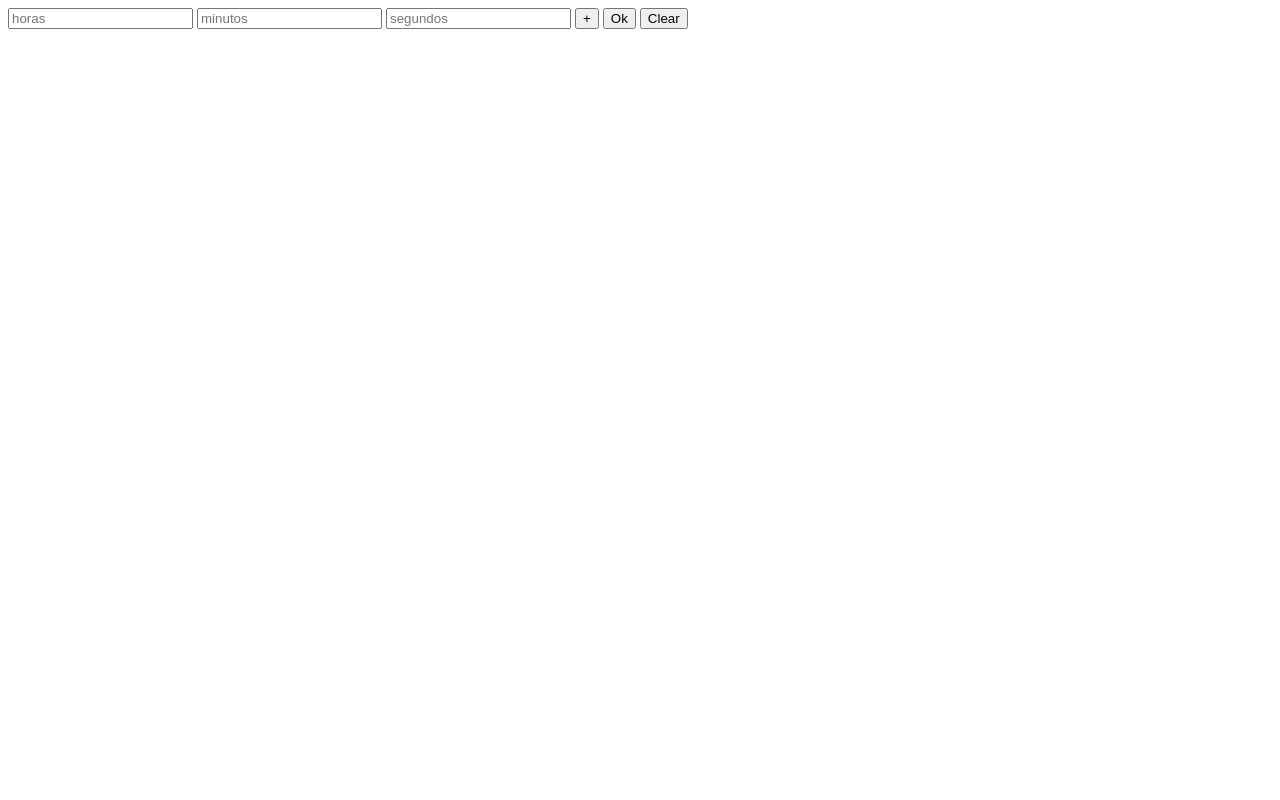
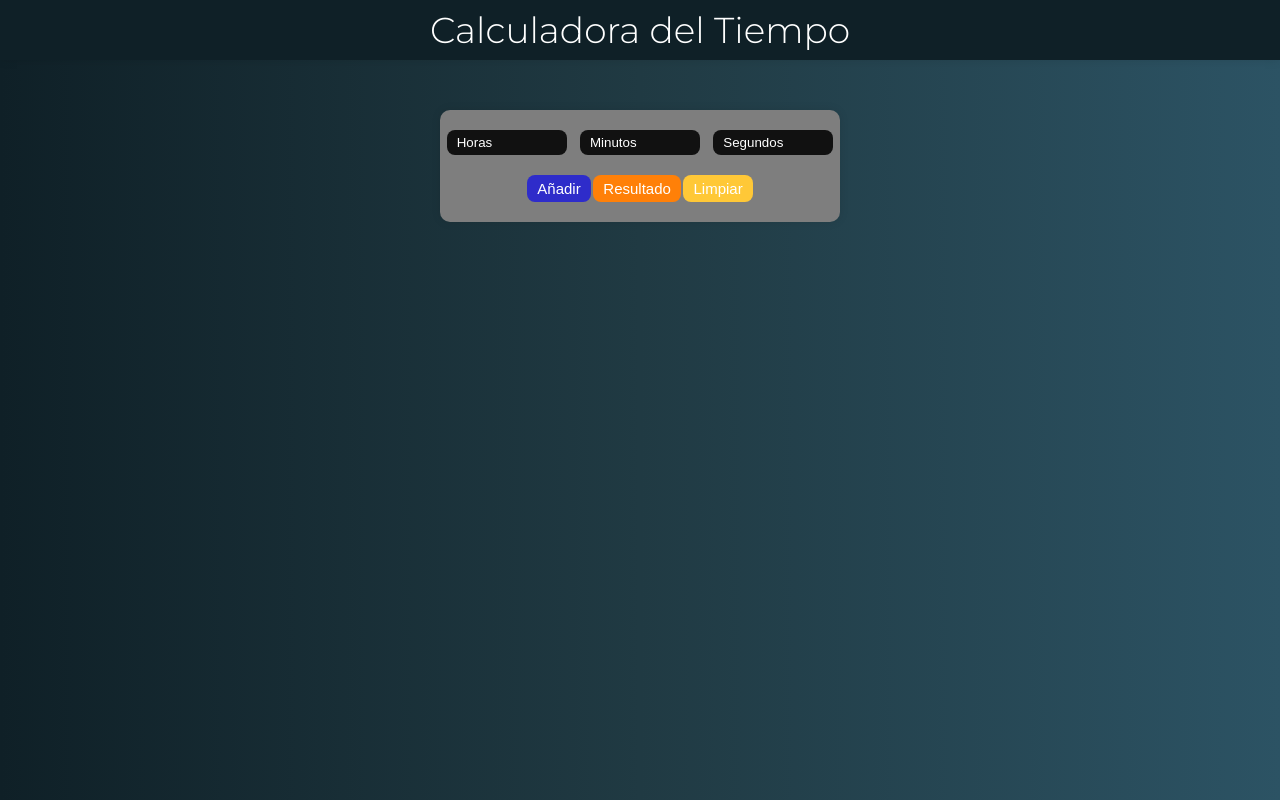
Before and after one commit to DavidAlternative/SumarTiempo, a website: page home/index.html in a window 1280 px wide. Drawn offline with Linux system fonts and the light colour scheme.

Commit message:
Added styles and some new features

```diff
--- a/home/index.html
+++ b/home/index.html
@@ -5,21 +5,35 @@
   <meta http-equiv="X-UA-Compatible" content="IE=edge">
   <meta name="viewport" content="width=device-width, initial-scale=1.0">
   <link rel="stylesheet" href="../styles/index.css">
+  <link rel="preconnect" href="https://fonts.googleapis.com">
+  <link rel="preconnect" href="https://fonts.gstatic.com" crossorigin>
+  <link href="https://fonts.googleapis.com/css2?family=Montserrat:wght@100;300;400;700&display=swap" rel="stylesheet">
 
   <title>Calculadora del Tiempo</title>
 </head>
 <body>
-  <form id="form">
-    <input type="number" id="horas" placeholder="horas">
-    <input type="number" id="minutos" placeholder="minutos">
-    <input type="number" id="segundos" placeholder="segundos">
-    <input type="button" value="+" id="add">
-    <input type="button" value="Ok" id="ok">
-    <input type="button" value="Clear" id="clear">
-  </form>
-  <ul id="tiempo">
+  <header>
+    <h1>Calculadora del Tiempo</h1>
+  </header>
+  <main>
+    <form id="form">
+      <div class="input-container">
+        <input type="number" id="horas" placeholder="Horas" class="input">
+        <input type="number" id="minutos" placeholder="Minutos" class="input">
+        <input type="number" id="segundos" placeholder="Segundos" class="input">
+      </div>
+      <div class="button-container">
+        <input type="button" value="Añadir" id="add" class="input-btn">
+        <input type="button" value="Resultado" id="ok" class="input-btn">
+        <input type="button" value="Limpiar" id="clear" class="input-btn">
+      </div>
+    </form>
+    <ul id="tiempo">
 
-  </ul>
+    </ul>
+  </main>
+
+
 </body>
 <script src="../dist/bundle.js"></script>
 </html>
--- a/src/calculadora.ts
+++ b/src/calculadora.ts
@@ -1,4 +1,3 @@
-import { hr } from "date-fns/locale";
 import { resultadosSuma, sumarTiempo, clear } from "./sumarTiempo";
 
 let horasSuma: number[]= [];
@@ -13,8 +12,31 @@ function addTime(horas: number,minutos: number,segundos:number)
 }
 
 let listaTiempo: any = document.getElementById("tiempo");
+let submitButton = document.getElementById("add") as HTMLButtonElement;
+let segundos = document.getElementById("segundos") as HTMLInputElement;
+let horas = document.getElementById("horas") as HTMLInputElement;
+let minutos = document.getElementById("minutos") as HTMLInputElement;
 
-let submitButton = document.getElementById("add") as HTMLButtonElement;
+horas.addEventListener("keypress", (e) => {
+  if (e.key === "Enter") {
+    minutos.focus();
+  }
+})
+
+minutos.addEventListener("keypress", (e) => {
+  if (e.key === "Enter") {
+    segundos.focus();
+  }
+})
+
+segundos.addEventListener("keypress", (e) => {
+  if (e.key === "Enter") {
+    submitButton.click();
+    horas.focus();
+  }
+})
+
+
 submitButton.addEventListener("click", () => {
     let horas = document.getElementById("horas") as HTMLInputElement;
     let minutos = document.getElementById("minutos") as HTMLInputElement;
@@ -40,6 +62,9 @@ submitButton.addEventListener("click", () => {
 
 const ok = document.getElementById("ok") as HTMLButtonElement;
 ok.addEventListener("click", () => {
+    while (listaTiempo.firstChild != null) {
+      listaTiempo.removeChild(listaTiempo.firstChild);
+    }
     sumarTiempo(horasSuma,minutosSuma,segundosSuma);
     let resultado = `Resultado: Horas: ${resultadosSuma[1].horas} Minutos: ${resultadosSuma[1].minutos} Segundos: ${resultadosSuma[1].segundos}`;
     listaTiempo.appendChild(document.createElement("li")).innerHTML = resultado;
@@ -47,6 +72,7 @@ ok.addEventListener("click", () => {
     minutosSuma = [];
     segundosSuma = [];
     clear();
+
 })
 
 const clearBtn = document.getElementById("clear") as HTMLButtonElement;
@@ -61,10 +87,9 @@ clearBtn.addEventListener("click", () => {
     minutos.value = "";
     segundos.value = "";
     clear();
+    while (listaTiempo.firstChild != null) {
+      listaTiempo.removeChild(listaTiempo.firstChild);
+    }
 })
 
 sumarTiempo(horasSuma, minutosSuma, segundosSuma);
-
-for (const resultado of resultadosSuma) {
-  console.log(resultado);
-};
--- a/styles/index.css
+++ b/styles/index.css
@@ -0,0 +1,125 @@
+* {
+  box-sizing: border-box;
+  margin: 0;
+  padding: 0;
+}
+
+html {
+  font-size: 62.5%;
+  font-family: 'Montserrat', sans-serif;
+}
+
+body {
+  height: 100vh;
+  display: flex;
+  flex-direction: column;
+  align-items: center;
+  background: linear-gradient(to right, #0f2027, #203a43, #2c5364);
+}
+
+#form {
+  width: 400px;
+  display: flex;
+  align-items: center;
+  justify-content: center;
+  flex-direction: column;
+  background: rgb(126, 126, 126);
+  border-radius: 10px;
+  box-shadow: 0px 0px 10px rgba(0, 0, 0, 0.1);
+  margin-top: 50px;
+}
+
+.input-container {
+  display: flex;
+  flex-direction: row;
+  align-items: center;
+  justify-content: center;
+  margin: 20px 0px 0px 0px;
+  width: 100%;
+}
+
+.input-btn {
+  border: none;
+  background: none;
+  font-size: 1.5rem;
+  font-weight: 100;
+  color: #fff;
+  outline: none;
+  border-radius: 8px;
+  padding: 0.5rem 1rem;
+  margin: 20px 0;
+}
+
+#add {
+  background-color: #2e2cca;
+}
+
+#ok {
+  background-color: #ff8008;
+}
+
+#clear {
+  background-color: #ffc837;
+}
+
+.input {
+  border: none;
+  background: #111111;
+  padding: 0.5rem 1rem;
+  border-radius: 8px;
+  color: #fff;
+  text-align: right;
+  width: 30%;
+  margin: 0 auto;
+}
+
+.input::placeholder {
+  color: #fff;
+  text-align: left;
+}
+
+.input::-webkit-outer-spin-button,
+.input::-webkit-inner-spin-button {
+  -webkit-appearance: none;
+  margin: 0;
+}
+
+.input:focus {
+  outline:none;
+}
+
+#tiempo {
+  list-style: none;
+}
+
+#tiempo li {
+  display: flex;
+  flex-direction: row;
+  align-items: center;
+  justify-content: space-between;
+  margin: 10px 0;
+  padding: 10px;
+  background: #494949;
+  border-radius: 10px;
+  box-shadow: 0px 0px 10px rgba(0, 0, 0, 0.1);
+  color: #fff;
+  font-size: 1.5rem;
+}
+
+header {
+  display: flex;
+  flex-direction: row;
+  align-items: center;
+  justify-content: center;
+  width: 100%;
+  height: 60px;
+  background: #0f2027;
+  box-shadow: 0px 0px 10px rgba(0, 0, 0, 0.1);
+  color: #fff;
+  font-size: 1.8rem;
+  font-weight: 300;
+}
+
+h1 {
+  font-weight: 300;
+}
```
Also changed, not shown: dist/bundle.js, dist/calculadora.js.
